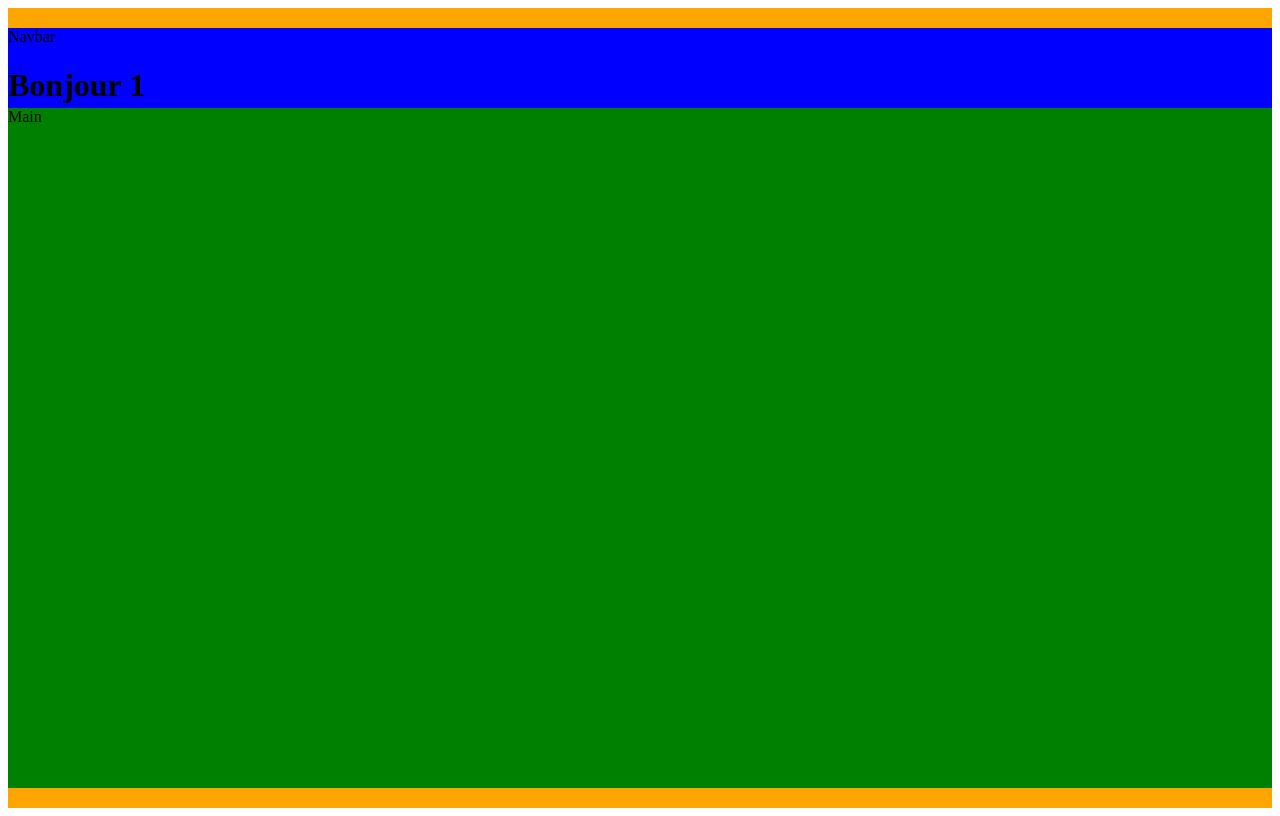
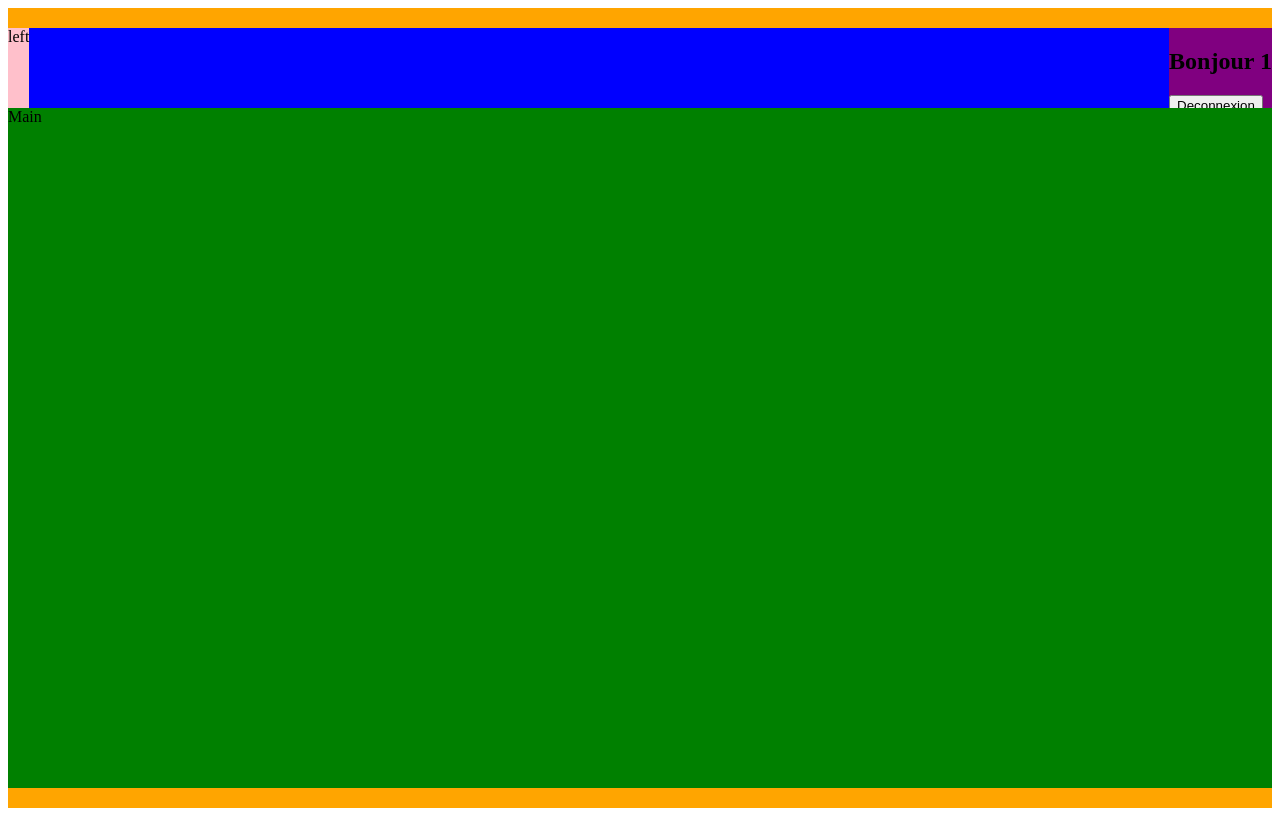
Before and after one commit to nantedev/DodoBurger, a React (Vite) app: page /order/1 in a window 1280 px wide. Built offline with nearby package versions, Linux system fonts and the light colour scheme.

Commit message:
🚧 F04: Order > Layout > navbar > add left/right side

```diff
--- /dev/null
+++ b/src/components/pages/order/Main.jsx
@@ -0,0 +1,12 @@
+import styled from "styled-components";
+
+export default function Main() {
+  return (
+    <MainStyled>Main</MainStyled>
+  )
+}
+
+const MainStyled  = styled.main`
+    background-color: green;
+    flex: 1;
+`
--- /dev/null
+++ b/src/components/pages/order/Navbar.jsx
@@ -0,0 +1,30 @@
+import { Link } from "react-router-dom"
+import styled from "styled-components"
+
+export default function Navbar({ username }) {
+  return (
+    <NavbarStyled>
+        <div className="left-side">left</div>
+        <div className="right-side">
+            <h1>Bonjour { username }</h1>
+            <Link to="/">
+                <button>Deconnexion</button>
+            </Link>
+        </div>
+    </NavbarStyled>
+  )
+}
+
+const NavbarStyled = styled.nav`
+    background-color: blue;
+    height: 10vh;
+    display: flex;
+    justify-content: space-between;
+
+    .left-side {
+        background-color: pink;
+    }
+    .right-side {
+        background-color: purple;
+    }
+`
--- a/src/components/pages/order/OrderPage.jsx
+++ b/src/components/pages/order/OrderPage.jsx
@@ -1,5 +1,7 @@
 import { Link, useParams } from "react-router-dom"
 import styled from "styled-components"
+import Navbar from "./navbar"
+import Main from "./Main"
 
 export default function OrderPage () {
     // state
@@ -11,14 +13,8 @@ export default function OrderPage () {
     return (
         <OrderPageStyled>
             <div className="container">
-                <div className="navbar">
-                    Navbar
-                    <h1>Bonjour { username }</h1>
-                    <Link to="/"><button>Deconnexion</button></Link>
-                </div>
-                <div className="main">
-                    Main
-                </div>
+                <Navbar username={ username }/>
+                <Main />
             </div>
         </OrderPageStyled>
     )
@@ -37,15 +33,5 @@ const OrderPageStyled  = styled.div`
     width: 1400px;
     display: flex;
     flex-direction: column;
-
-    .navbar {
-        background-color: blue;
-        height: 10vh;
-    }
-
-    .main {
-        background-color: green;
-        flex: 1;
-    }
   }
 `
```
